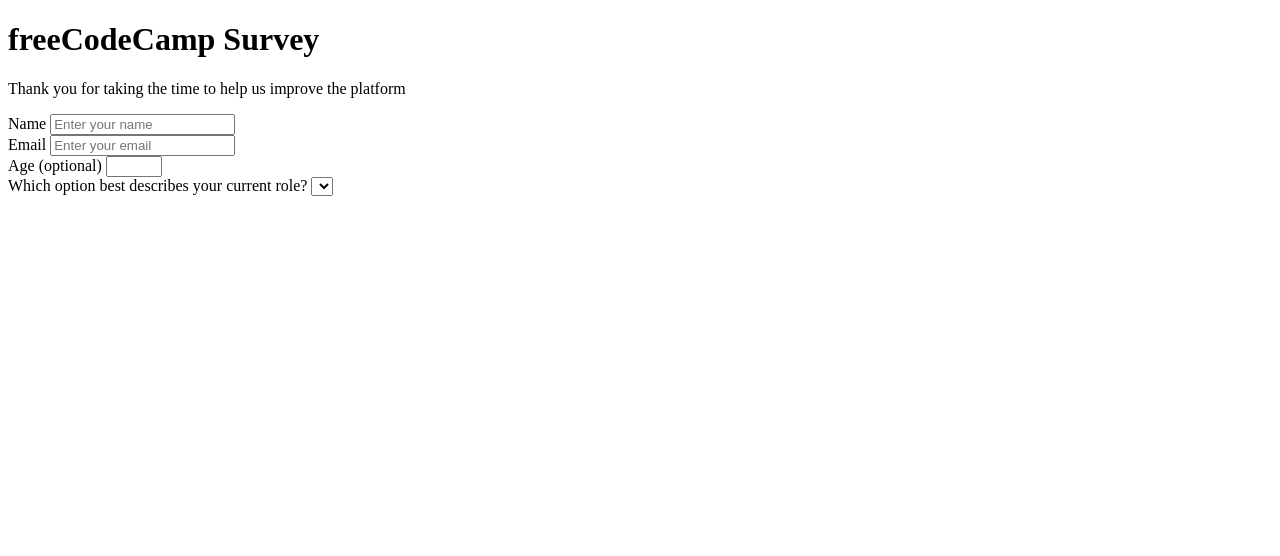
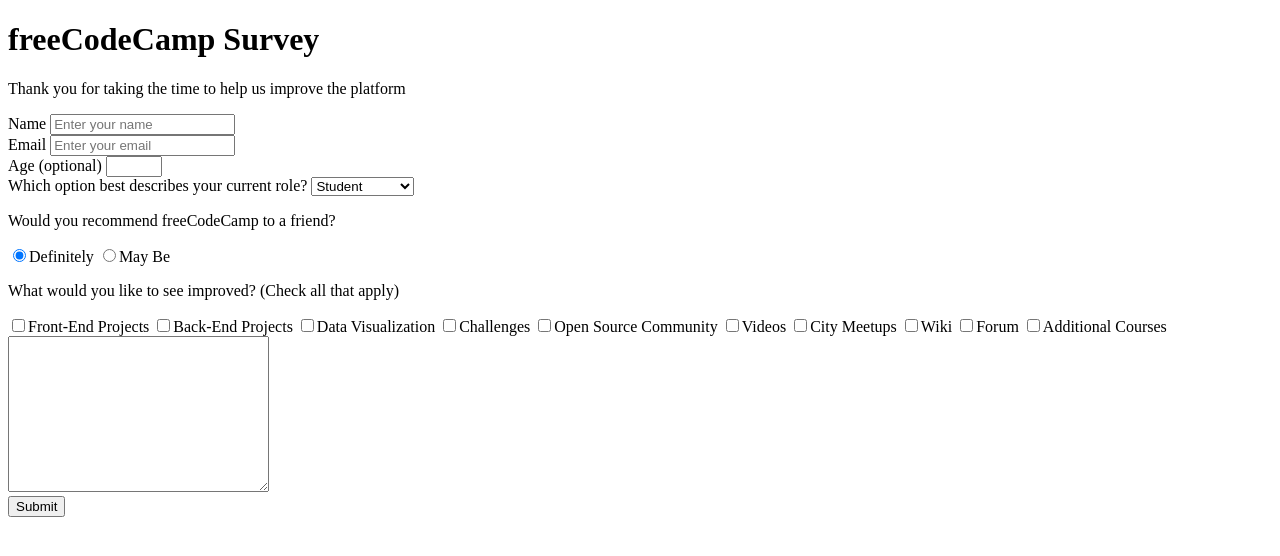
Before and after one commit to mutonic/trial3, a plain HTML site: page index.html in a window 1280 px wide. Drawn offline with Linux system fonts and the light colour scheme.

Commit message:
html updated role, checkbox comment, and submission

```diff
--- a/index.html
+++ b/index.html
@@ -12,34 +12,83 @@
     <p id="description">Thank you for taking the time to help us improve the platform</p>
 
     <form action="" id="survey-form">
-        <section>
+        <div>
             <label id="name-label" for="name">Name</label>
         <input type="text" id="name" placeholder="Enter your name" required>
-        </section>
+        </div>
 
-        <section>
+        <div>
             <label id="email-label" for="email">Email</label>
             <input type="email" id="email" pattern="[^ @]*@[^ @]*" placeholder="Enter your email" required>
 
 
-        </section>
+        </div>
 
-        <section>
+        <div>
         <label id="number-label" for="number">Age (optional)</label>
         <input type="number" id="number" max="99" min="10">
 
-        </section>
-        <section>
+        </div>
+        <div>
             <label for="dropdown">Which option best describes your current role?</label>
             <select name="role" id="dropdown">
-
+                <option value="student">Student</option>
+                <option value="job">Full-Time Job</option>
             </select>
 
-        </section>
+        </div>
+        <div>
+            <p>Would you recommend freeCodeCamp to a friend?</p>
+            <label>
+                <input type="radio" value="definitely" checked>Definitely
+            </label>
+            <label for="">
+                <input type="radio" value="maybe">May Be
+            </label>
+        </div>
+        <div>
+            <p>What would you like to see improved? (Check all that apply)</p>
 
+            <label >
+                <input type="checkbox" value="frontend">Front-End Projects
+            </label>
+            <label>
+                <input type="checkbox" value="backend">Back-End Projects
+            </label>
+            <label>
+                <input type="checkbox" value="data-visualisation">Data Visualization
+            </label>
+            <label>
+                <input type="checkbox" value="challenge">Challenges
+            </label>
+            <label>
+                <input type="checkbox" value="open-source-community">Open Source Community
+            </label>
+            <label>
+                <input type="checkbox" value="videos">Videos
+            </label>
+            <label>
+                <input type="checkbox" value="city-meetups">City Meetups
+            </label>
+            <label>
+                <input type="checkbox" value="wiki">Wiki
+            </label>
+            <label>
+                <input type="checkbox" value="forum">Forum
+            </label>
+            <label>
+                <input type="checkbox" value="other-courses">Additional Courses
+            </label>
 
-
-
+        </div>
+        <div>
+            <label for="comment">
+                <textarea name="comment" id="textarea" cols="30" rows="10"></textarea>
+            </label>
+        </div>
+        <div>
+            <input type="submit" value="Submit">
+        </div>
     </form>
 
 
```
